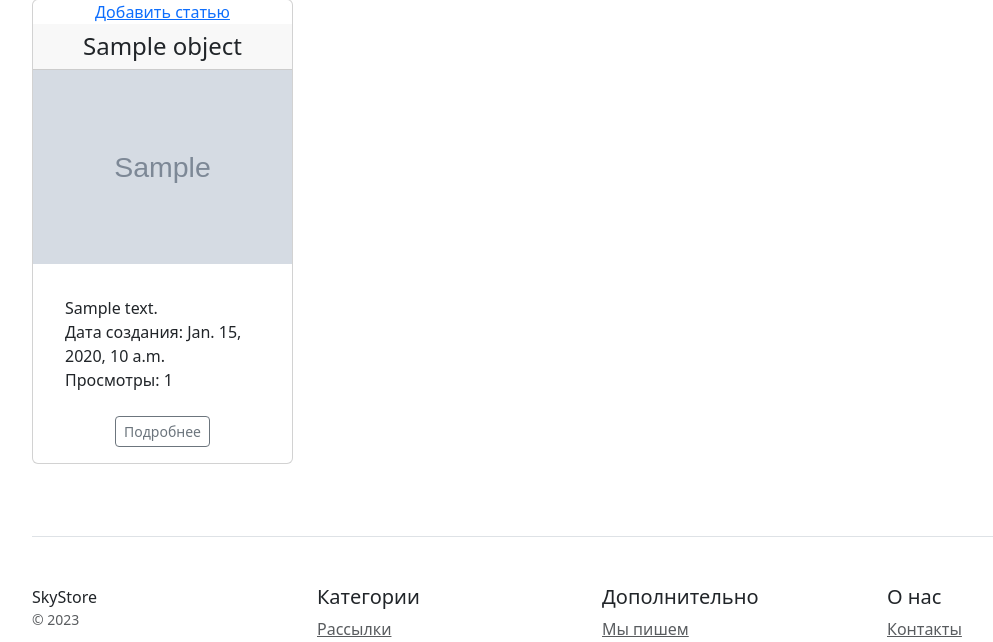
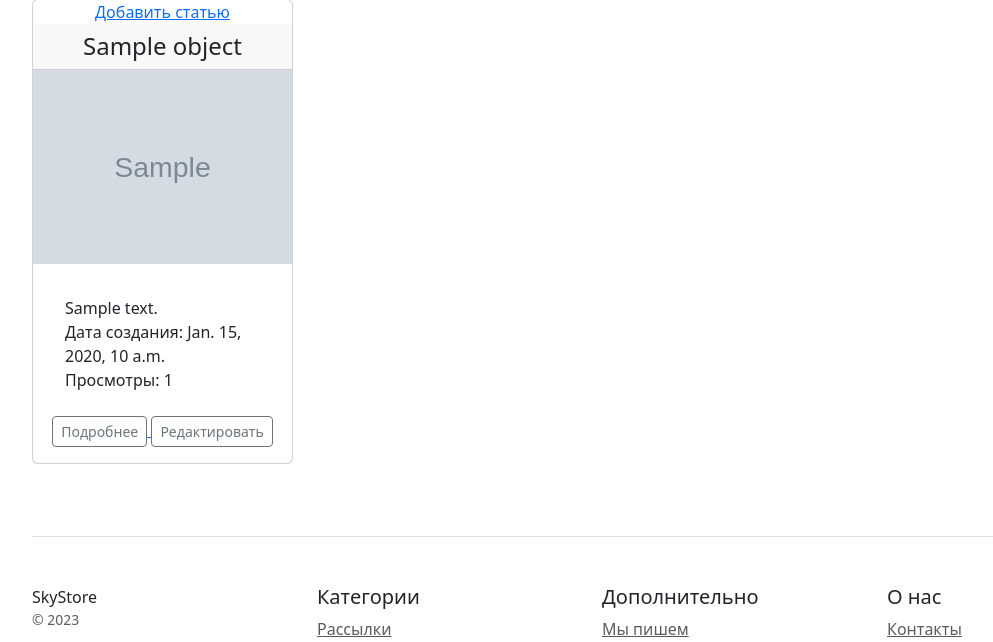
Before and after one commit to jekaGitHub/online_shop, a Django app: template catalog/templates/catalog/article_list.html in a window 1280 px wide. Shown: the part 285-927 px from the top of the page, without its empty margins (50-1043 px from the left). Run offline with Django 5.2, Linux system fonts and the light colour scheme; the template is opened without the code that fills it: most values are stand-ins (such as "Sample title", 1, 10 or a date in 2020); grey boxes marked "Sample" are stand-in pictures.

Commit message:
change code

```diff
--- a/catalog/templates/catalog/article_list.html
+++ b/catalog/templates/catalog/article_list.html
@@ -23,6 +23,9 @@
                 <a href="{% url 'catalog:view' object.pk %}">
                     <button type="button" class="btn btn-sm btn-outline-secondary">Подробнее</button>
                 </a>
+                <a href="{% url 'catalog:edit' object.pk %}">
+                    <button type="button" class="btn btn-sm btn-outline-secondary">Редактировать</button>
+                </a>
             </div>
         </div>
     </div>
```
